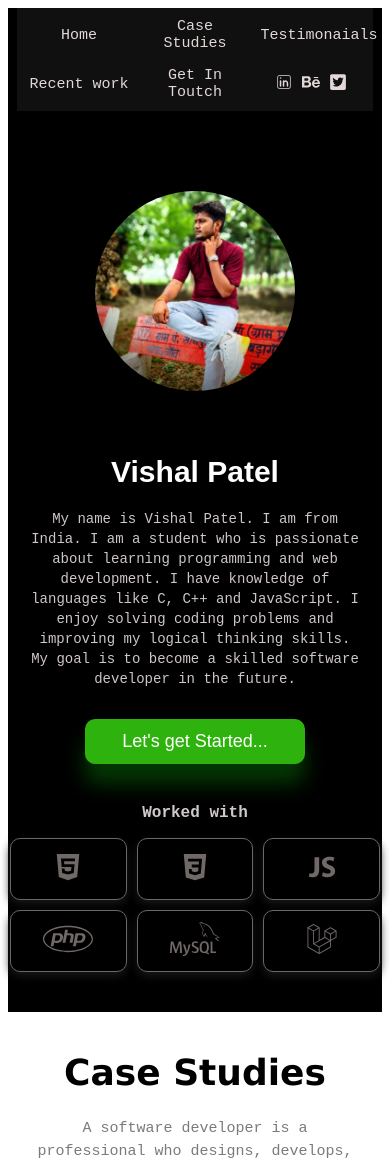
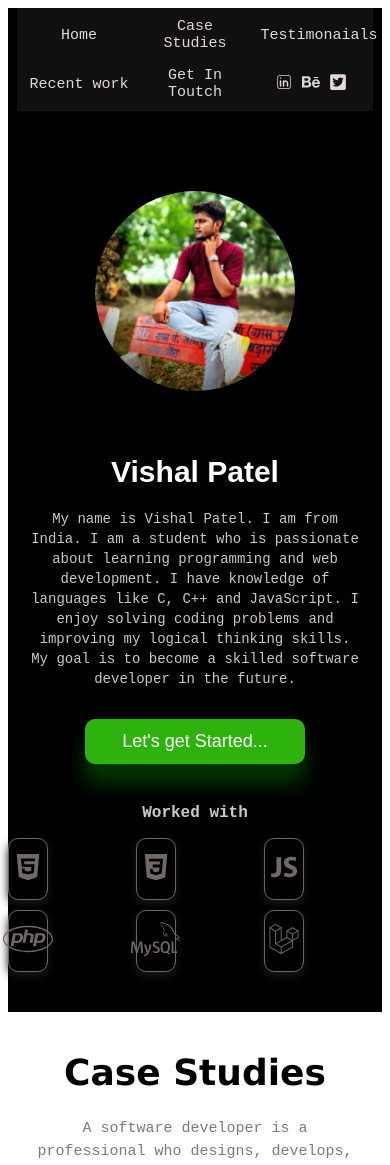
Before and after one commit to Vishal3239/portfolio, a React (Vite) app: page / in a window 390 px wide. Shown: the top 1165 px of the page. Built offline with nearby package versions, Linux system fonts and the light colour scheme.

Commit message:
skills section

```diff
--- a/src/Nav.css
+++ b/src/Nav.css
@@ -253,15 +253,14 @@
 @media (max-width:768px){
 
 .skill_container{
+    display: grid;
+    grid-template-columns: repeat(3, 1fr); /* 👈 3 column */
+    gap: 10px;
     margin-left: 0;
-    display: flex;
-    flex-wrap: wrap;
-    justify-content: center;   /* 👈 center better */
-    gap: 10px;
 }
 
 .skill_container > div{
-    width: calc(33.33% - 10px) !important;;  /* 👈 exact 3 column */
+    width: 100%;
     height: 60px;
 }
 
```
